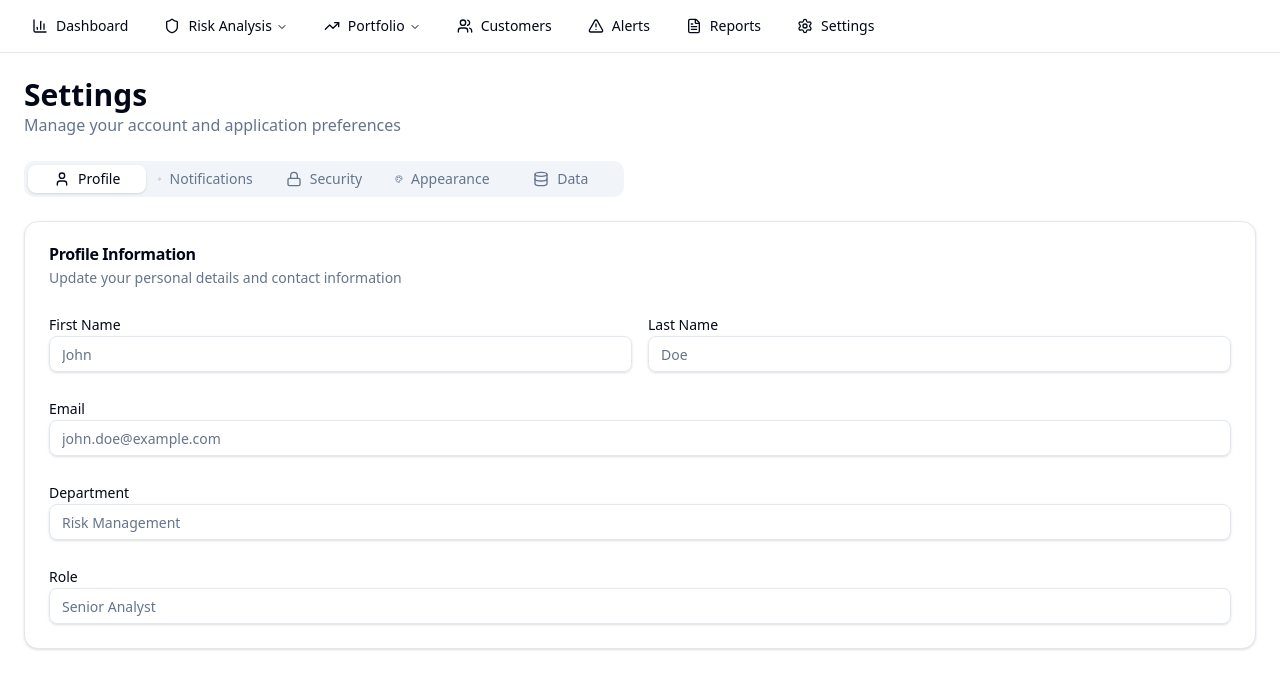
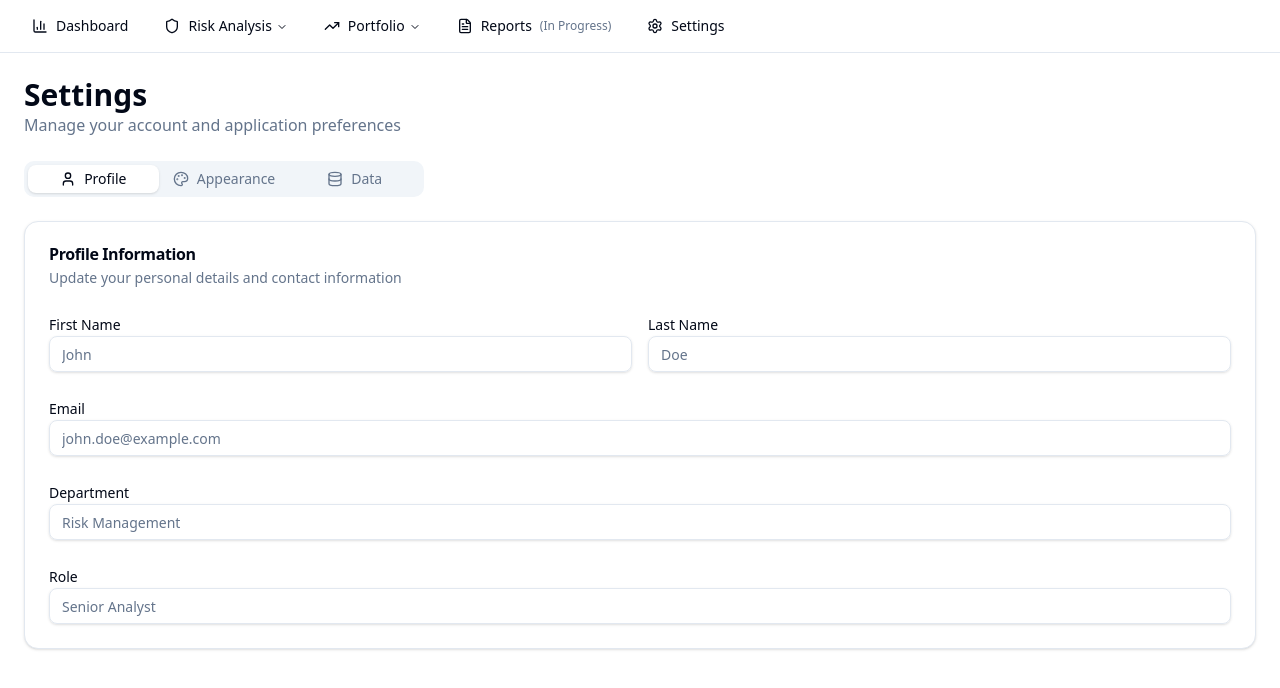
Before and after one commit to danielcoblentz/Credit-Risk-Dashboard, a React (Vite) app in the folder risk-engine/frontend/credit-dashboard/: page /settings in a window 1280 px wide. Shown: the top 688 px of the page. Built offline with nearby package versions, Linux system fonts and the light colour scheme.

Commit message:
refactor: simplify SettingsPage by removing unused navigation items and tabs

```diff
--- a/risk-engine/frontend/credit-dashboard/src/pages/Settings.tsx
+++ b/risk-engine/frontend/credit-dashboard/src/pages/Settings.tsx
@@ -16,13 +16,9 @@ import { Separator } from "@/components/ui/separator";
 import {
   BarChart3,
   Shield,
-  Users,
   FileText,
-  AlertTriangle,
   TrendingUp,
   Settings,
-  Bell,
-  Lock,
   Palette,
   Database,
   User,
@@ -89,23 +85,10 @@ export default function SettingsPage() {
             </NavigationMenuItem>
 
             <NavigationMenuItem>
-              <NavigationMenuLink href="/customers" className={navigationMenuTriggerStyle()}>
-                <Users className="mr-2 h-4 w-4" />
-                Customers
-              </NavigationMenuLink>
-            </NavigationMenuItem>
-
-            <NavigationMenuItem>
-              <NavigationMenuLink href="/alerts" className={navigationMenuTriggerStyle()}>
-                <AlertTriangle className="mr-2 h-4 w-4" />
-                Alerts
-              </NavigationMenuLink>
-            </NavigationMenuItem>
-
-            <NavigationMenuItem>
               <NavigationMenuLink href="/reports" className={navigationMenuTriggerStyle()}>
                 <FileText className="mr-2 h-4 w-4" />
                 Reports
+                <span className="ml-2 text-xs text-muted-foreground">(In Progress)</span>
               </NavigationMenuLink>
             </NavigationMenuItem>
 
@@ -127,18 +110,10 @@ export default function SettingsPage() {
         </div>
 
         <Tabs defaultValue="profile" className="w-full">
-          <TabsList className="grid w-full max-w-[600px] grid-cols-5">
+          <TabsList className="grid w-full max-w-[400px] grid-cols-3">
             <TabsTrigger value="profile" className="flex items-center gap-2">
               <User className="h-4 w-4" />
               <span className="hidden sm:inline">Profile</span>
-            </TabsTrigger>
-            <TabsTrigger value="notifications" className="flex items-center gap-2">
-              <Bell className="h-4 w-4" />
-              <span className="hidden sm:inline">Notifications</span>
-            </TabsTrigger>
-            <TabsTrigger value="security" className="flex items-center gap-2">
-              <Lock className="h-4 w-4" />
-              <span className="hidden sm:inline">Security</span>
             </TabsTrigger>
             <TabsTrigger value="appearance" className="flex items-center gap-2">
               <Palette className="h-4 w-4" />
@@ -179,97 +154,6 @@ export default function SettingsPage() {
                 <div className="space-y-2">
                   <Label htmlFor="role">Role</Label>
                   <Input id="role" placeholder="Senior Analyst" />
-                </div>
-              </CardContent>
-            </Card>
-          </TabsContent>
-
-          {/* Notifications Tab */}
-          <TabsContent value="notifications" className="mt-6">
-            <Card>
-              <CardHeader>
-                <CardTitle>Notification Preferences</CardTitle>
-                <CardDescription>Configure how you receive alerts and updates</CardDescription>
-              </CardHeader>
-              <CardContent className="space-y-6">
-                <div className="flex items-center justify-between">
-                  <div className="space-y-0.5">
-                    <Label>Email Notifications</Label>
-                    <p className="text-sm text-muted-foreground">Receive risk alerts via email</p>
-                  </div>
-                  <Switch />
-                </div>
-                <Separator />
-                <div className="flex items-center justify-between">
-                  <div className="space-y-0.5">
-                    <Label>High Risk Alerts</Label>
-                    <p className="text-sm text-muted-foreground">Immediate alerts for high-risk events</p>
-                  </div>
-                  <Switch defaultChecked />
-                </div>
-                <Separator />
-                <div className="flex items-center justify-between">
-                  <div className="space-y-0.5">
-                    <Label>Portfolio Updates</Label>
-                    <p className="text-sm text-muted-foreground">Daily portfolio performance summary</p>
-                  </div>
-                  <Switch defaultChecked />
-                </div>
-                <Separator />
-                <div className="flex items-center justify-between">
-                  <div className="space-y-0.5">
-                    <Label>Model Updates</Label>
-                    <p className="text-sm text-muted-foreground">Notifications when risk models are updated</p>
-                  </div>
-                  <Switch />
-                </div>
-                <Separator />
-                <div className="flex items-center justify-between">
-                  <div className="space-y-0.5">
-                    <Label>Weekly Reports</Label>
-                    <p className="text-sm text-muted-foreground">Receive weekly risk summary reports</p>
-                  </div>
-                  <Switch defaultChecked />
-                </div>
-              </CardContent>
-            </Card>
-          </TabsContent>
-
-          {/* Security Tab */}
-          <TabsContent value="security" className="mt-6">
-            <Card>
-              <CardHeader>
-                <CardTitle>Security Settings</CardTitle>
-                <CardDescription>Manage your password and security preferences</CardDescription>
-              </CardHeader>
-              <CardContent className="space-y-6">
-                <div className="space-y-2">
-                  <Label htmlFor="currentPassword">Current Password</Label>
-                  <Input id="currentPassword" type="password" />
-                </div>
-                <div className="space-y-2">
-                  <Label htmlFor="newPassword">New Password</Label>
-                  <Input id="newPassword" type="password" />
-                </div>
-                <div className="space-y-2">
-                  <Label htmlFor="confirmPassword">Confirm New Password</Label>
-                  <Input id="confirmPassword" type="password" />
-                </div>
-                <Separator />
-                <div className="flex items-center justify-between">
-                  <div className="space-y-0.5">
-                    <Label>Two-Factor Authentication</Label>
-                    <p className="text-sm text-muted-foreground">Add an extra layer of security</p>
-                  </div>
-                  <Switch />
-                </div>
-                <Separator />
-                <div className="flex items-center justify-between">
-                  <div className="space-y-0.5">
-                    <Label>Session Timeout</Label>
-                    <p className="text-sm text-muted-foreground">Auto-logout after 30 minutes of inactivity</p>
-                  </div>
-                  <Switch defaultChecked />
                 </div>
               </CardContent>
             </Card>
```
